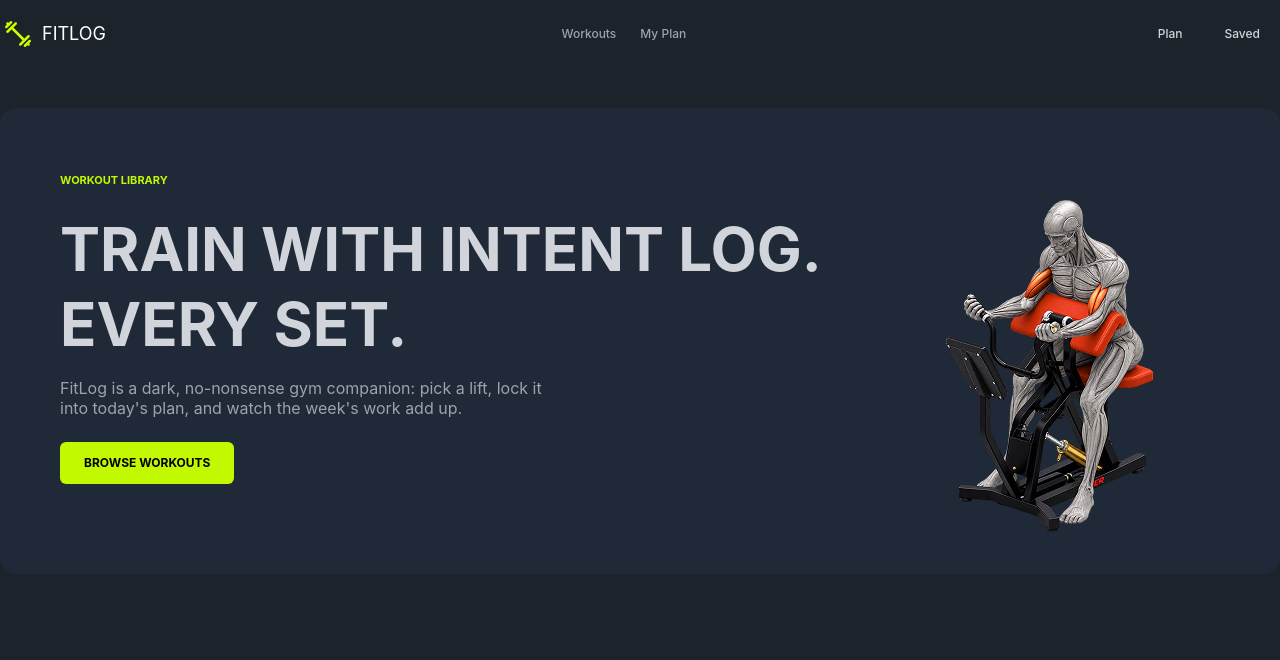
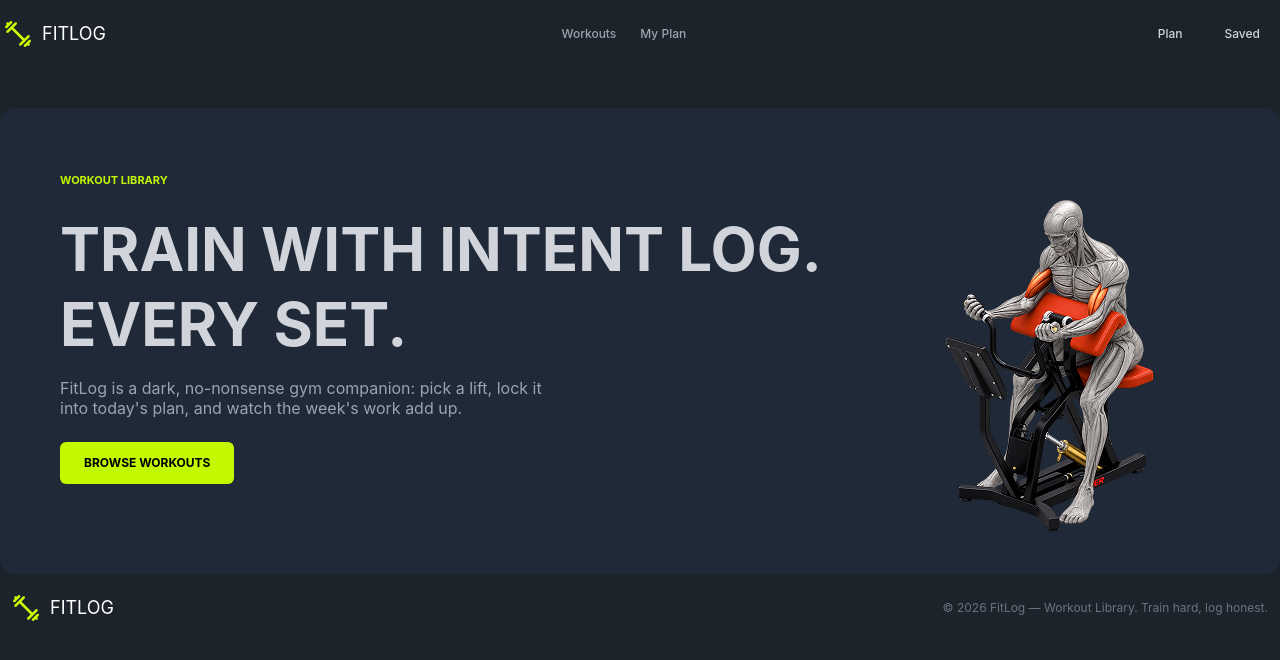
Before and after one commit to taohid-hasan/fit-log, a Next.js app: page / in a window 1280 px wide. Shown: the top 660 px of the page. Built offline with nearby package versions, Linux system fonts and the light colour scheme.

Commit message:
add footer

```diff
--- a/src/app/layout.tsx
+++ b/src/app/layout.tsx
@@ -2,6 +2,7 @@ import type { Metadata } from 'next';
 import { Geist, Geist_Mono } from 'next/font/google';
 import './globals.css';
 import Navbar from '@/components/Navbar';
+import Footer from '@/components/Footer';
 
 const geistSans = Geist({
   variable: '--font-geist-sans',
@@ -28,7 +29,7 @@ export default function RootLayout({ children }: LayoutProps<'/'>) {
       <body className="min-h-full flex flex-col">
         <Navbar />
         {children}
-
+        <Footer />
       </body>
     </html>
   );
--- /dev/null
+++ b/src/components/Footer.tsx
@@ -0,0 +1,28 @@
+import React from 'react';
+import Image from 'next/image';
+import Link from 'next/link';
+import ImageLogo from '@/assist/logo.png';
+
+const Footer = () => {
+  return (
+    <section>
+      <div className="container mx-auto flex justify-between items-center py-5 px-3">
+        <div className="flex items-center gap-2.5">
+          <Link href="/">
+            <Image src={ImageLogo} alt="Logo" />
+          </Link>
+
+          <h1 className="text-[18px] text-[#FFFFFF] leading-5">FITLOG</h1>
+        </div>
+
+        <div>
+          <h3 className="text-[12px] font-normal text-[#6B7280]">
+            © 2026 FitLog — Workout Library. Train hard, log honest.
+          </h3>
+        </div>
+      </div>
+    </section>
+  );
+};
+
+export default Footer;
```
Also changed, not shown: src/app/workouts/id/page.tsx (added).
